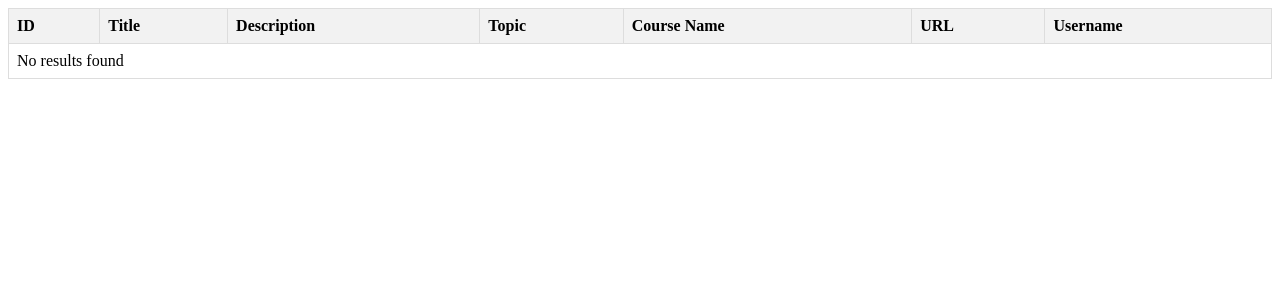
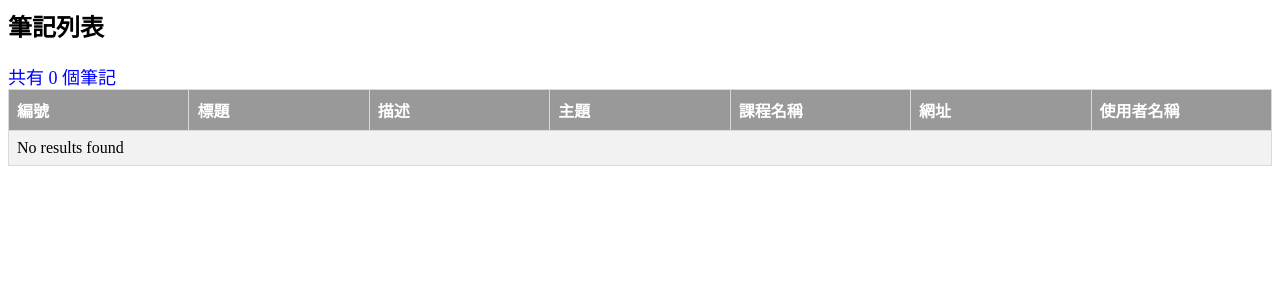
Before and after one commit to DHugo324/database_final, a PHP site: page /note/note.php in a window 1280 px wide. Shown: the top 300 px of the page. Run offline with PHP 8.4, Linux system fonts and the light colour scheme; data that the repository does not hold is empty.

Commit message:
fix: css

```diff
--- a/note/note.php
+++ b/note/note.php
@@ -4,10 +4,14 @@
     $sql = "SELECT note.id, note.title, note.description, note.topic, note.course_name, note.url, user.username
             FROM note
             INNER JOIN user ON note.userid = user.userid";
-
     $stmt = $db->prepare($sql);
     $error = $stmt->execute();
     $result = $stmt->fetchAll();
+
+    $sql = "SELECT COUNT(*) FROM note";
+    $stmt = $db->prepare($sql);
+    $error = $stmt->execute();
+    $result1 = $stmt->fetchColumn();
 ?>
 <html>
 <head>
@@ -18,27 +22,37 @@
         table {
             border-collapse: collapse;
             width: 100%;
+            table-layout: fixed;
+            background-color: #f2f2f2; /* 淺灰色背景 */
         }
+
         th, td {
-            border: 1px solid #dddddd;
+            border: 1px solid #d9d9d9; /* 深灰色邊框 */
             text-align: left;
             padding: 8px;
+            width: 14.28%;
         }
+
         th {
-            background-color: #f2f2f2;
+            background-color: #999; /* 深灰色表頭 */
+            color: white;
         }
     </style>
 </head>
 <body>
+    <h2>筆記列表</h2>
+    <?php
+        echo "<div style='font-size:large; color:blue;'>共有 ". $result1 . " 個筆記</div>";
+    ?>
     <table>
         <tr>
-            <th>ID</th>
-            <th>Title</th>
-            <th>Description</th>
-            <th>Topic</th>
-            <th>Course Name</th>
-            <th>URL</th>
-            <th>Username</th>
+            <th>編號</th>
+            <th>標題</th>
+            <th>描述</th>
+            <th>主題</th>
+            <th>課程名稱</th>
+            <th>網址</th>
+            <th>使用者名稱</th>
         </tr>
 
         <?php
```
Also changed, not shown: code_practice/code_practice.php (+24 -10 lines).
